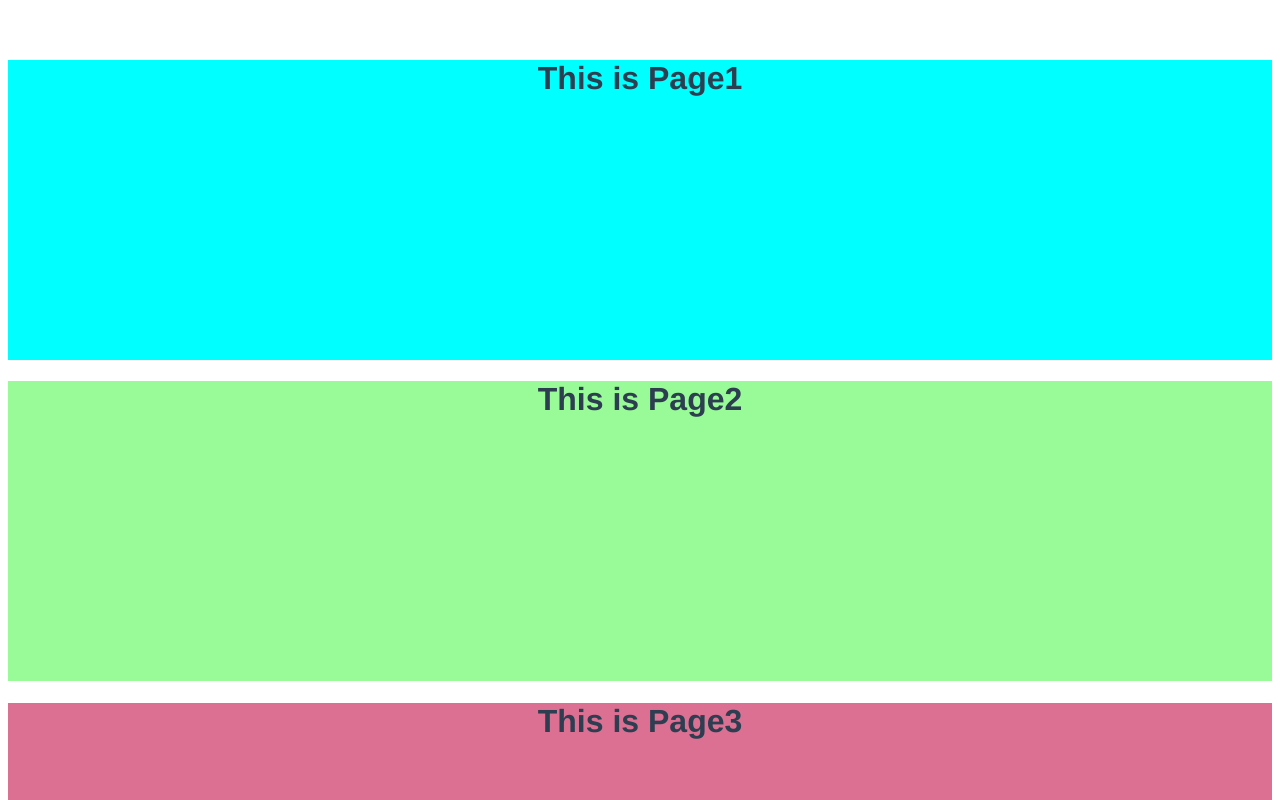
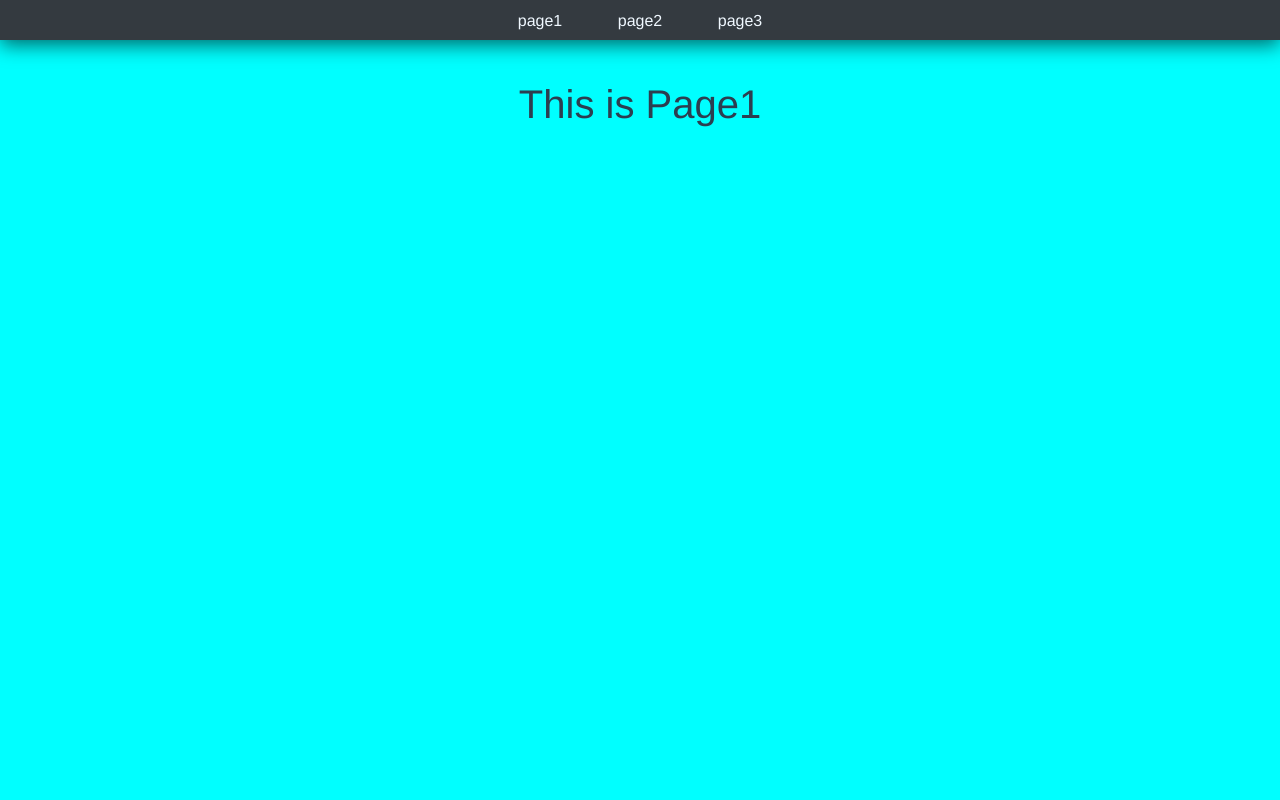
Before and after one commit to nomura-lab/portfolio-template, a Vue app: page / in a window 1280 px wide. Shown: the top 800 px of the page. Built offline with nearby package versions, Linux system fonts and the light colour scheme.

Commit message:
Added navbar

```diff
--- a/package.json
+++ b/package.json
@@ -8,8 +8,11 @@
     "lint": "vue-cli-service lint"
   },
   "dependencies": {
+    "bootstrap": "4.4.1",
+    "bootstrap-vue": "2.1.0",
     "core-js": "^3.4.4",
-    "vue": "^2.6.10"
+    "vue": "2.6.11",
+    "vue-scrollto": "2.17.1"
   },
   "devDependencies": {
     "@vue/cli-plugin-babel": "^4.1.0",
--- a/src/App.vue
+++ b/src/App.vue
@@ -1,5 +1,7 @@
 <template>
   <div id="app">
+    <navbar />
+    <!--追加 -->
     <page1 />
     <page2 />
     <page3 />
@@ -7,6 +9,7 @@
 </template>
 
 <script>
+  import navbar from './components/Navbar.vue' //追加
   import page1 from './views/page1.vue'
   import page2 from './views/page2.vue'
   import page3 from './views/page3.vue'
@@ -16,7 +19,8 @@
     components: {
       page1,
       page2,
-      page3
+      page3,
+      navbar //追加
     }
   }
 </script>
@@ -28,6 +32,16 @@
     -moz-osx-font-smoothing: grayscale;
     text-align: center;
     color: #2c3e50;
-    margin-top: 60px;
+    margin-top: 40px;
+  }
+
+  #page1 {
+    padding-top: 40px;
+  }
+  #page2 {
+    padding-top: 40px;
+  }
+  #page3 {
+    padding-top: 40px;
   }
 </style>
--- /dev/null
+++ b/src/components/Navbar.vue
@@ -0,0 +1,42 @@
+<template>
+  <div>
+    <nav class="navbar navbar-expand  navbar-dark bg-dark fixed-top">
+      <div
+        class="collapse navbar-collapse justify-content-center custom-nav"
+        id="navbarSupportedContent"
+      >
+        <div class="navbar-nav">
+          <a v-scroll-to="'#page1'">page1</a>
+          <a v-scroll-to="'#page2'">page2</a>
+          <a v-scroll-to="'#page3'">page3</a>
+        </div>
+      </div>
+    </nav>
+  </div>
+</template>
+
+<style scoped>
+  .navbar {
+    height: 40px;
+    filter: drop-shadow(0 5px 10px rgba(0, 0, 0, 0.6));
+  }
+
+  .custom-nav {
+    overflow-x: scroll;
+    overflow-y: hidden;
+    flex-wrap: nowrap;
+  }
+  .navbar-nav {
+    height: 40px;
+    color: aliceblue;
+  }
+
+  .navbar-nav a {
+    width: 100px;
+    padding-top: 9px;
+    padding-bottom: 10px;
+  }
+  .navbar-nav a:hover {
+    background-color: darkgray;
+  }
+</style>
--- a/src/views/page1.vue
+++ b/src/views/page1.vue
@@ -1,12 +1,12 @@
 <template>
-  <div class="page1">
+  <div class="page1" id="page1">
     <h1>This is Page1</h1>
   </div>
 </template>
 
 <style scoped>
   .page1 {
-    height: 300px;
+    height: 1000px;
     background-color: aqua;
   }
 </style>
--- a/src/views/page2.vue
+++ b/src/views/page2.vue
@@ -1,12 +1,12 @@
 <template>
-  <div class="page2">
+  <div class="page2" id="page2">
     <h1>This is Page2</h1>
   </div>
 </template>
 
 <style scoped>
   .page2 {
-    height: 300px;
+    height: 1000px;
     background-color: palegreen;
   }
 </style>
--- a/src/views/page3.vue
+++ b/src/views/page3.vue
@@ -1,12 +1,12 @@
 <template>
-  <div class="page3">
+  <div class="page3" id="page3">
     <h1>This is Page3</h1>
   </div>
 </template>
 
 <style scoped>
   .page3 {
-    height: 300px;
+    height: 1000px;
     background-color: palevioletred;
   }
 </style>
```
Also changed, not shown: src/main.js (+7 -1 lines), 1 other file (tests, documents, lock files or other folders).
